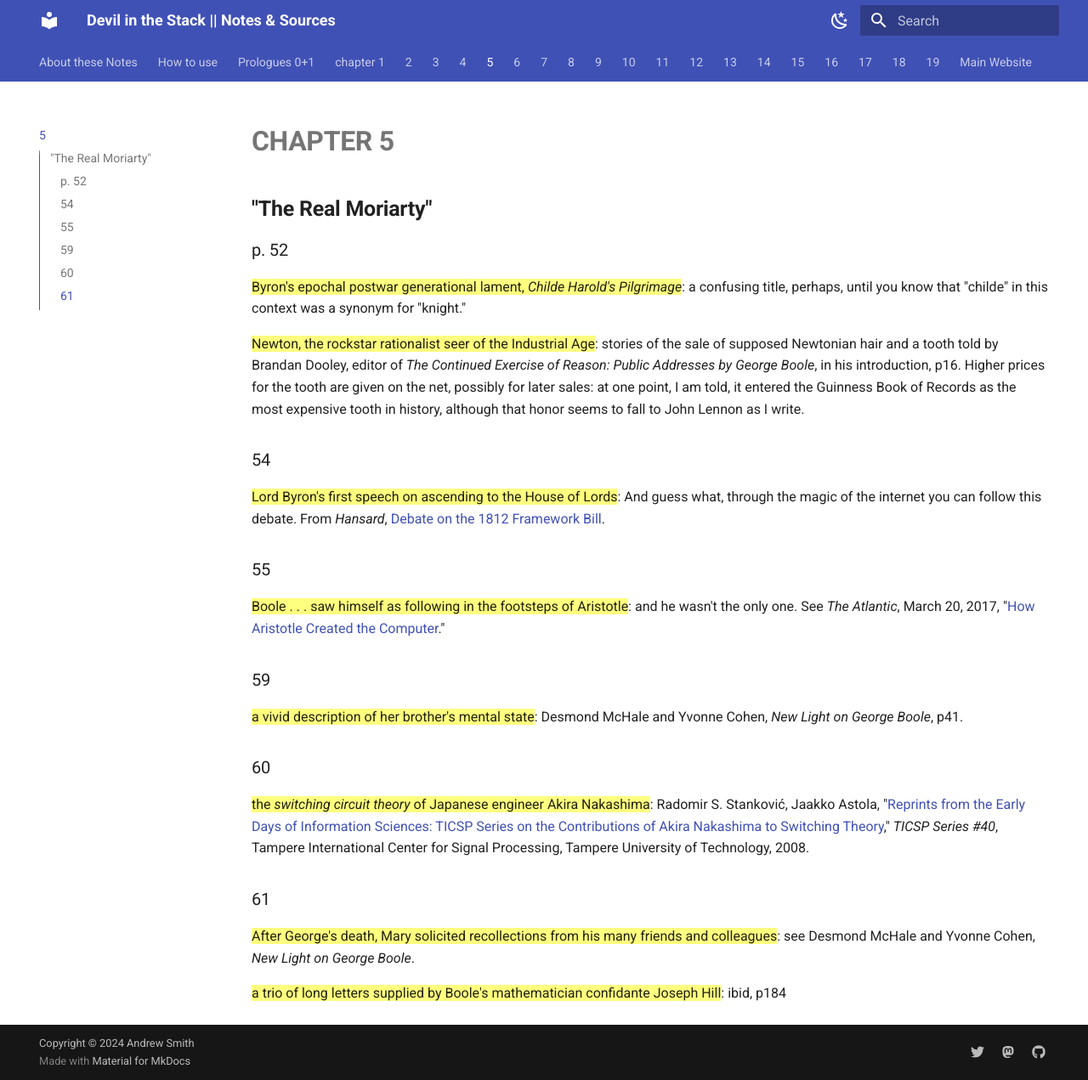
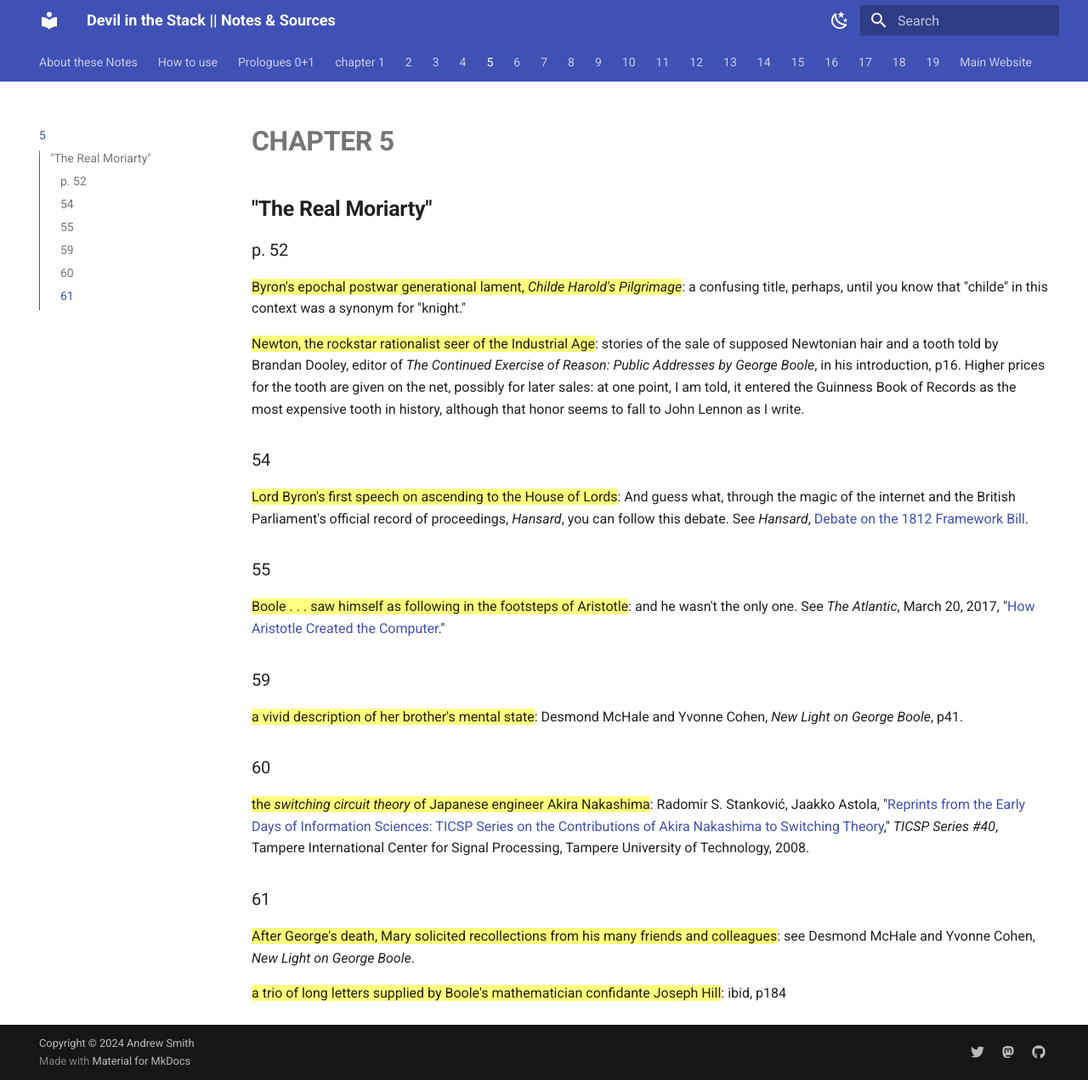
Before and after one commit to zappascout/devil_notes-sources, an MkDocs documentation site: the page built from docs/notes_5_devil.md, in a window 1280 px wide and 1271 px high. Shown: the whole window at 85% size. Built offline with MkDocs 1.6.1 and Material for MkDocs 9.7.7, drawn with Linux system fonts in a browser that asks for light colours.

Commit message:
clarify Hansard entry

```diff
--- a/docs/notes_5_devil.md
+++ b/docs/notes_5_devil.md
@@ -15,7 +15,7 @@ write.
 
 ###54
 ==Lord Byron's first speech on ascending to the House of Lords==:
-And guess what, through the magic of the internet you can follow this debate. From *Hansard*, [Debate on the 1812 Framework Bill][debate].
+And guess what, through the magic of the internet and the British Parliament's official record of proceedings, *Hansard*, you can follow this debate. See *Hansard*, [Debate on the 1812 Framework Bill][debate].
 [debate]:https://api.parliament.uk/historic-hansard/lords/1812/feb/27/frame-work-bill
 
 ###55
```
